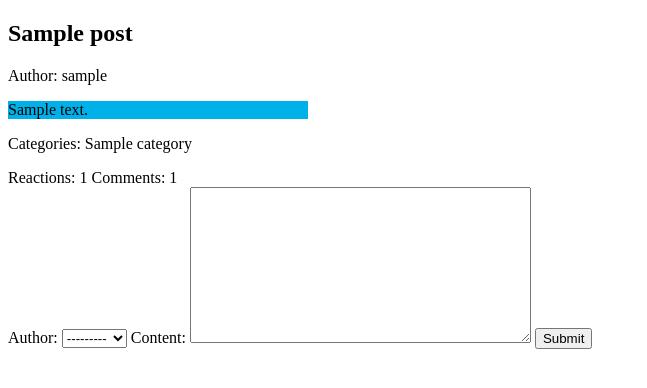
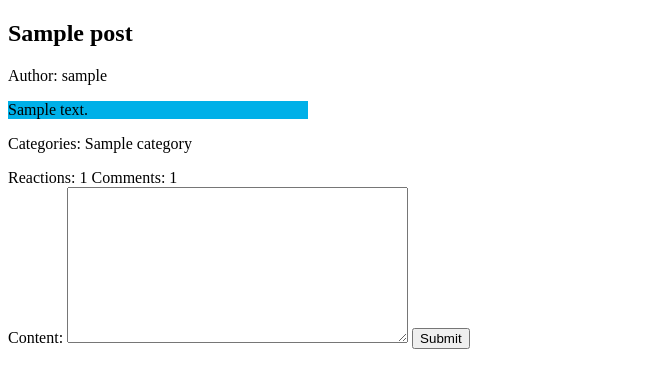
Before and after one commit to tinobragaa/neuro-sisters, a Django app: page /blog/ in a window 1280 px wide. Shown: the top 388 px of the page, without its empty margins (0-647 px from the left). Run offline with Django 4.2, Linux system fonts and the light colour scheme; tables that the repository leaves empty hold one stand-in row (Sample ...); some libraries are stand-ins or nearby versions.

Commit message:
Update comment form logic and attributes
The comment form logic has been updated to automatically set the author to the current user, and exclude the author and post from the form fields. Additionally, the bio field in the User Profile model can now be left blank, and the CKEditor5 version is updated for better compatibility.

close #16

```diff
--- a/blog/forms.py
+++ b/blog/forms.py
@@ -12,7 +12,7 @@ class CommentForm(forms.ModelForm):
 
     class Meta:
         model = Comment
-        fields = ("author", "content")
+        exclude = ("author", 'post')
         widgets = {
             "content": CKEditor5Widget(
                 attrs={"class": "django_ckeditor_5"},
--- a/blog/models.py
+++ b/blog/models.py
@@ -23,7 +23,7 @@ class UserProfile(models.Model):
 
     """
     user = models.OneToOneField(User, on_delete=models.CASCADE)
-    bio = CKEditor5Field('Text')
+    bio = CKEditor5Field('Bio', blank=True)
     date_created = models.DateTimeField(auto_now_add=True)
 
     class Meta:
@@ -99,7 +99,7 @@ class Post(models.Model):
             __str__(): Returns a string representation of the blog post.
 
     """
-    author = models.ForeignKey(User, on_delete=models.CASCADE,)
+    author = models.ForeignKey(User, on_delete=models.CASCADE, )
     title = models.CharField(max_length=100)
     content = CKEditor5Field('Text')
     category = models.ManyToManyField(Category, related_name='post_categories')
--- a/blog/views.py
+++ b/blog/views.py
@@ -51,6 +51,7 @@ def submit_comment(request, post_id):
         form = CommentForm(request.POST)
         if form.is_valid():
             comment = form.save(commit=False)
+            comment.author = request.user
             comment.post = Post.objects.get(pk=post_id)
             comment.save()
             return HttpResponseRedirect(reverse('blog_home'))
--- a/requirements.txt
+++ b/requirements.txt
@@ -1,8 +1,7 @@
 asgiref==3.8.1
 Django==5.0.4
 django-allauth==0.62.0
-django-ckeditor==6.7.1
-django-ckeditor5==0.0.4
+django-ckeditor-5==0.2.12
 django-environ==0.11.2
 django-js-asset==2.2.0
 psycopg2==2.9.9
```
Also changed, not shown: blog/templates/blog/blog.html (line endings or trailing spaces).
